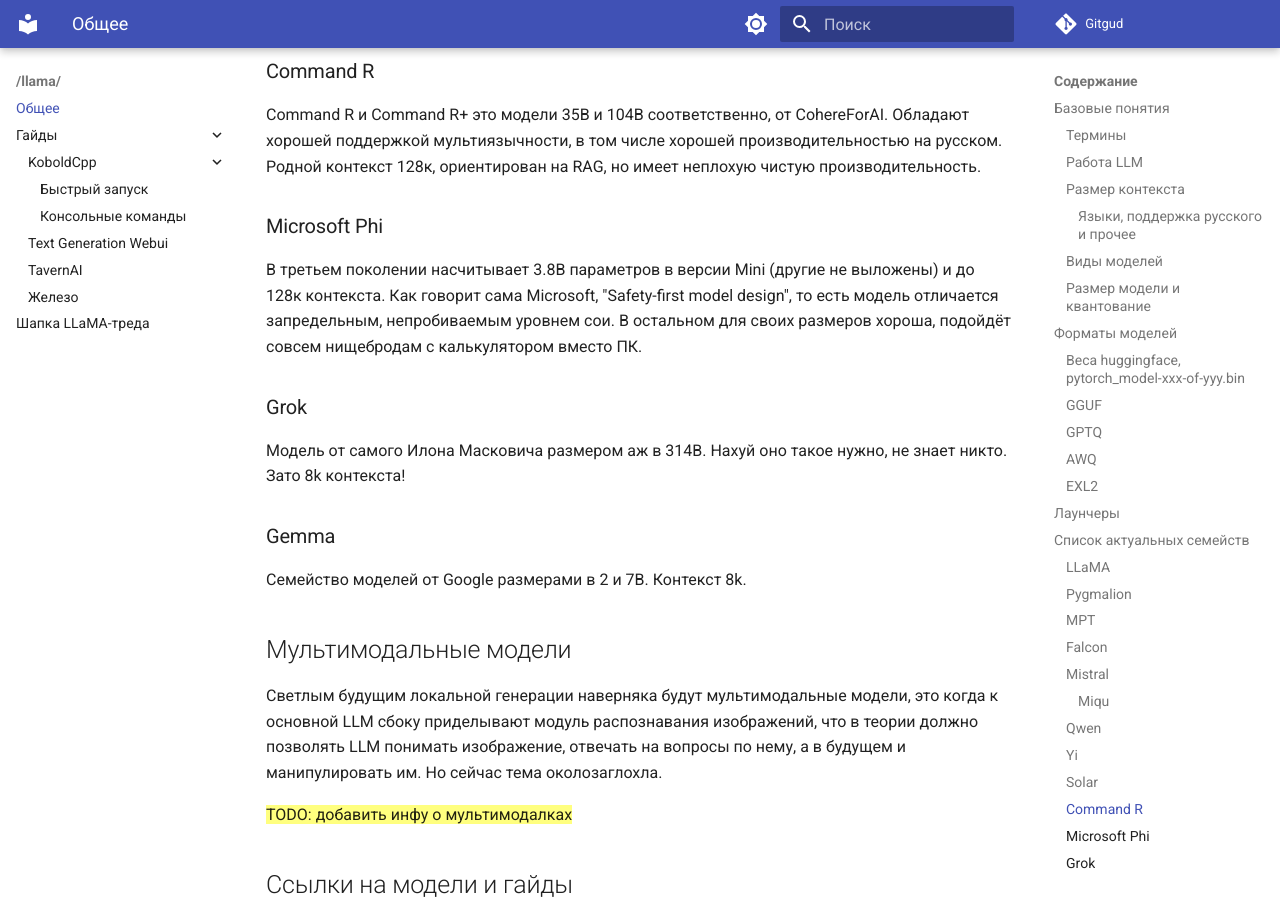
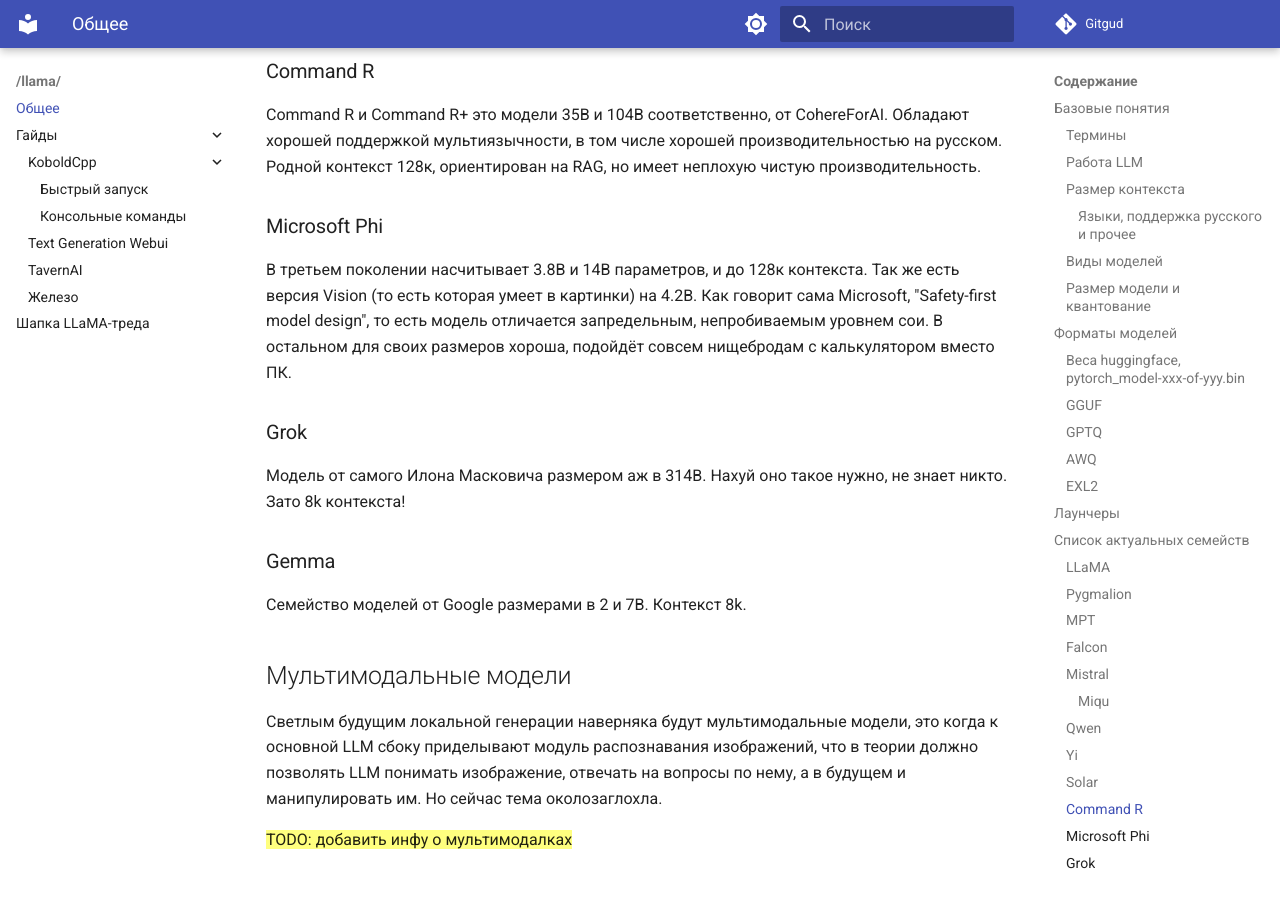
Before and after one commit to 2ch-ai/wiki, an MkDocs documentation site: the page built from docs/llama/index.md, in a window 1280 px wide and 900 px high, scrolled down 11616 px. Built offline with MkDocs 1.6.1 and Material for MkDocs 9.7.7, drawn with Linux system fonts in a browser that asks for light colours.

Commit message:
Update index.md

```diff
--- a/docs/llama/index.md
+++ b/docs/llama/index.md
@@ -226,7 +226,7 @@
 
 ### Microsoft Phi
 
-В третьем поколении насчитывает 3.8B параметров в версии Mini (другие не выложены) и до 128к контекста. Как говорит сама Microsoft, "Safety-first model design", то есть модель отличается запредельным, непробиваемым уровнем сои. В остальном для своих размеров хороша, подойдёт совсем нищебродам с калькулятором вместо ПК.
+В третьем поколении насчитывает 3.8B и 14B параметров, и до 128к контекста. Так же есть версия Vision (то есть которая умеет в картинки) на 4.2B. Как говорит сама Microsoft, "Safety-first model design", то есть модель отличается запредельным, непробиваемым уровнем сои. В остальном для своих размеров хороша, подойдёт совсем нищебродам с калькулятором вместо ПК.
 
 ### Grok
 
```
